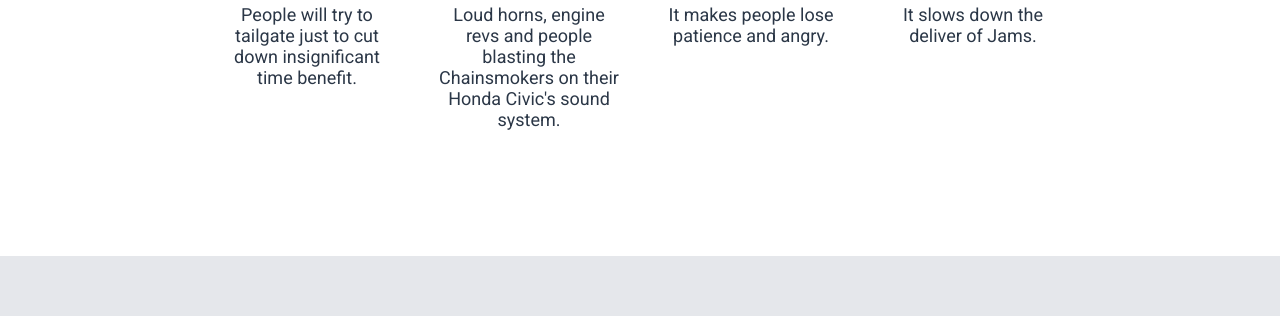
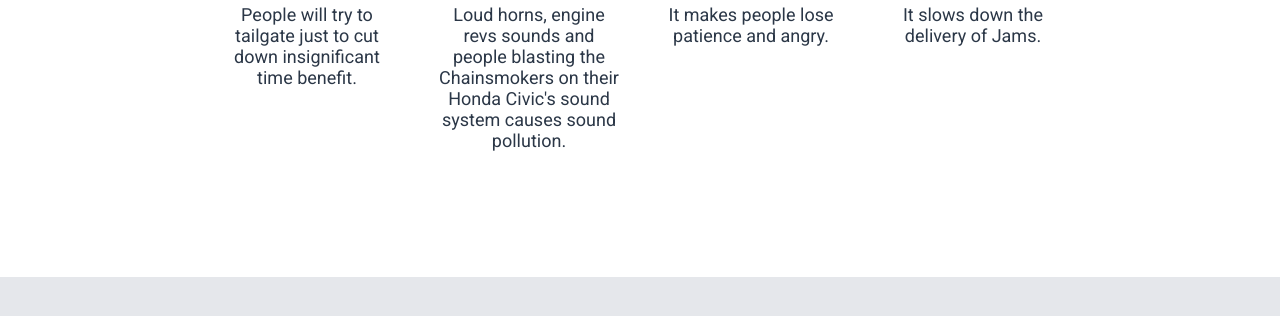
Before and after one commit to fariduri/odin-landing-page, a plain HTML site: page index.html in a window 1280 px wide. Shown: the part 832-1148 px from the top of the page. Drawn offline with Linux system fonts and the light colour scheme.

Commit message:
Fix typos

```diff
--- a/index.html
+++ b/index.html
@@ -36,7 +36,7 @@
             </div>
             <div class="card">
                 <img src="images/Loud.jpg" alt="Loud noises" class="info-img">
-                <p class="info-text">Loud horns, engine revs and people blasting the Chainsmokers on their Honda Civic's sound system.</p>
+                <p class="info-text">Loud horns, engine revs sounds and people blasting the Chainsmokers on their Honda Civic's sound system causes sound pollution.</p>
             </div>
             <div class="card">
                 <img src="https://media4.giphy.com/media/CnRmpfxlPutVAFChvm/200w.gif?cid=82a1493bntf85ml5hpocn66q30hy3bg5gun0n83yqkk84bi9&rid=200w.gif&ct=g" alt="Angry Driver" class="info-img">
@@ -44,7 +44,7 @@
             </div>
             <div class="card">
                 <img src="images/Jam.jpg" alt="Jam" class="info-img">
-                <p class="info-text">It slows down the deliver of Jams.</p>
+                <p class="info-text">It slows down the delivery of Jams.</p>
             </div>
         </div>
     </div>
```
